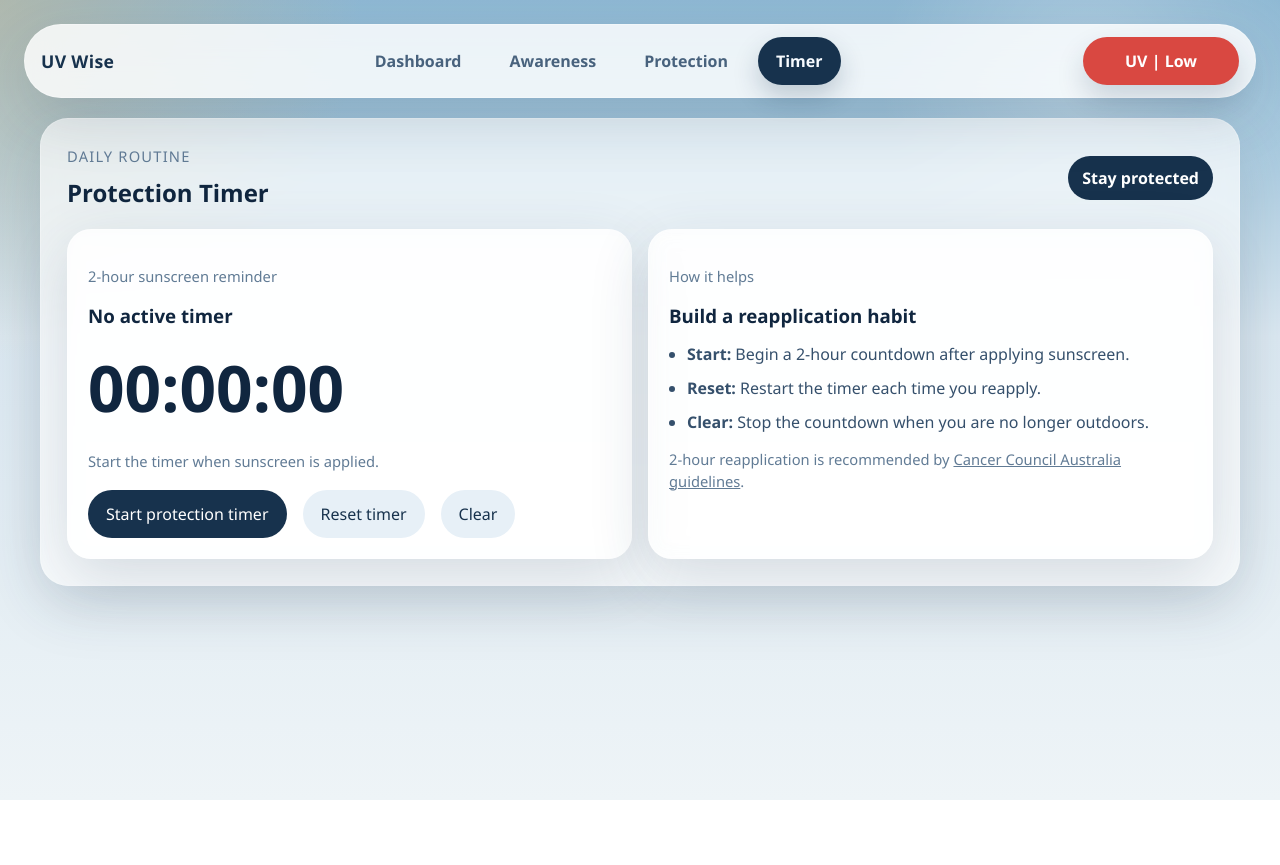
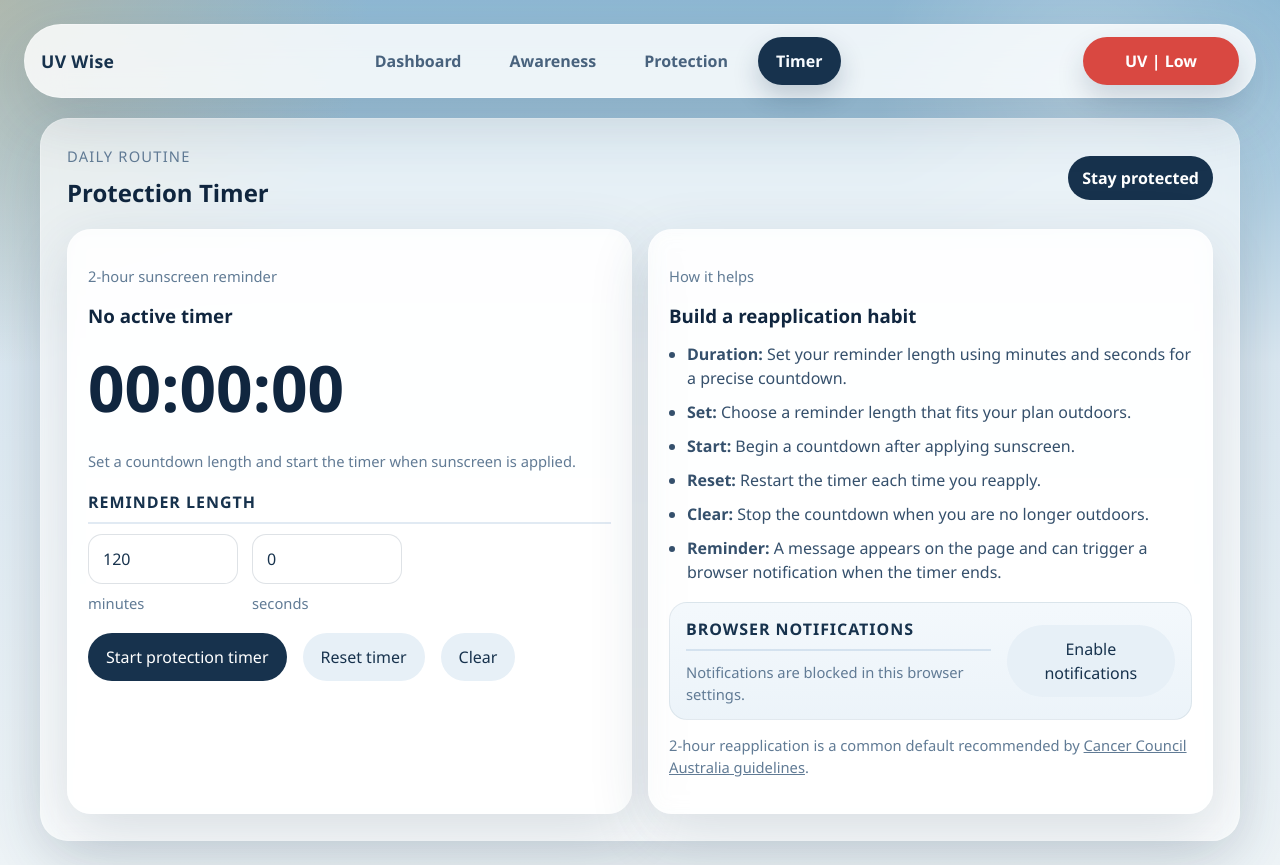
Before and after one commit to TianzeShen/UV-Wise, a Vue app in the folder frontend/web-app/: page / in a window 1280 px wide. Both pictures are taken after a click on the button "Timer". Before the commit the page ends 800 px from the top, so only its background shows below. Built offline with nearby package versions, Linux system fonts and the light colour scheme; no server answers.

Commit message:
feat(timer): add custom minute-second duration controls and browser reminder notifications

```diff
--- a/frontend/web-app/src/App.vue
+++ b/frontend/web-app/src/App.vue
@@ -21,10 +21,19 @@ const {
   locationQuery,
   locationSearchStatus,
   locationSuggestions,
+  notificationPermission,
+  notificationSupported,
   pages,
   personalizedAdvice,
   protectionTimerActive,
+  timerCompleted,
+  timerDurationLabel,
+  timerMinutesPart,
+  timerSecondsPart,
+  timerDurationSeconds,
+  timerReminderMessage,
   requestLocation,
+  requestNotificationPermission,
   resetProtectionTimer,
   searchHistory,
   searchLocationByName,
@@ -32,7 +41,11 @@ const {
   skinType,
   skinTypes,
   startProtectionTimer,
+  dismissTimerReminder,
   timerDisplay,
+  updateTimerDuration,
+  updateTimerMinutes,
+  updateTimerSeconds,
   userLocation,
   uvCategory,
   uvData,
@@ -92,11 +105,24 @@ const {
 
       <TimerPage
         v-else
+        :notification-permission="notificationPermission"
+        :notification-supported="notificationSupported"
         :protection-timer-active="protectionTimerActive"
+        :timer-completed="timerCompleted"
+        :timer-duration-label="timerDurationLabel"
+        :timer-minutes-part="timerMinutesPart"
+        :timer-seconds-part="timerSecondsPart"
+        :timer-duration-seconds="timerDurationSeconds"
         :timer-display="timerDisplay"
+        :timer-reminder-message="timerReminderMessage"
         @clear="clearProtectionTimer"
+        @dismiss-reminder="dismissTimerReminder"
+        @enable-notifications="requestNotificationPermission"
         @reset="resetProtectionTimer"
         @start="startProtectionTimer"
+        @update:timer-duration="updateTimerDuration"
+        @update:timer-minutes="updateTimerMinutes"
+        @update:timer-seconds="updateTimerSeconds"
       />
     </main>
   </div>
--- a/frontend/web-app/src/composables/useUvWiseApp.js
+++ b/frontend/web-app/src/composables/useUvWiseApp.js
@@ -31,8 +31,15 @@ export function useUvWiseApp() {
   const uvLoading = ref(false)
   const timerNow = ref(Date.now())
   const skinType = ref(Number(localStorage.getItem('uvwise-skin-type')) || 2)
+  const timerDurationSeconds = ref(Number(localStorage.getItem('uvwise-timer-duration-seconds')) || 7200)
   const protectionTimerEnd = ref(Number(localStorage.getItem('uvwise-timer-end')) || 0)
   const protectionTimerActive = ref(protectionTimerEnd.value > Date.now())
+  const timerReminderMessage = ref('')
+  const timerCompleted = ref(false)
+  const notificationSupported = ref(typeof window !== 'undefined' && 'Notification' in window)
+  const notificationPermission = ref(
+    notificationSupported.value ? Notification.permission : 'unsupported',
+  )
   const searchHistory = ref(JSON.parse(localStorage.getItem('uvwise-search-history') || '[]'))
   const locationSuggestions = ref([])
 
@@ -128,6 +135,27 @@ export function useUvWiseApp() {
     const seconds = String(totalSeconds % 60).padStart(2, '0')
     return `${hours}:${minutes}:${seconds}`
   })
+
+  const timerDurationLabel = computed(() => {
+    const totalSeconds = Number(timerDurationSeconds.value || 0)
+    if (totalSeconds <= 0) return 'Custom sunscreen reminder'
+    const hours = Math.floor(totalSeconds / 3600)
+    const minutes = Math.floor((totalSeconds % 3600) / 60)
+    const seconds = totalSeconds % 60
+
+    if (hours > 0 && minutes === 0 && seconds === 0) {
+      return `${hours}-hour sunscreen reminder`
+    }
+
+    if (hours === 0 && minutes > 0 && seconds === 0) {
+      return `${minutes}-minute sunscreen reminder`
+    }
+
+    return `${String(hours).padStart(2, '0')}:${String(minutes).padStart(2, '0')}:${String(seconds).padStart(2, '0')} reminder`
+  })
+
+  const timerMinutesPart = computed(() => Math.floor(timerDurationSeconds.value / 60))
+  const timerSecondsPart = computed(() => timerDurationSeconds.value % 60)
 
   const awarenessSummary = computed(() => {
     if (
@@ -562,20 +590,72 @@ export function useUvWiseApp() {
     }
   }
 
-  function startProtectionTimer() {
-    protectionTimerEnd.value = Date.now() + 2 * 60 * 60 * 1000
+  function startProtectionTimer(customSeconds = timerDurationSeconds.value) {
+    const parsedSeconds = Math.max(1, Math.min(24 * 60 * 60, Number(customSeconds) || 7200))
+    timerDurationSeconds.value = parsedSeconds
+    timerReminderMessage.value = ''
+    timerCompleted.value = false
+    protectionTimerEnd.value = Date.now() + parsedSeconds * 1000
     protectionTimerActive.value = true
+    localStorage.setItem('uvwise-timer-duration-seconds', String(parsedSeconds))
     localStorage.setItem('uvwise-timer-end', String(protectionTimerEnd.value))
   }
 
   function resetProtectionTimer() {
-    startProtectionTimer()
+    startProtectionTimer(timerDurationSeconds.value)
   }
 
   function clearProtectionTimer() {
     protectionTimerEnd.value = 0
     protectionTimerActive.value = false
+    timerCompleted.value = false
+    timerReminderMessage.value = ''
     localStorage.removeItem('uvwise-timer-end')
+  }
+
+  function updateTimerDuration(seconds) {
+    const parsedSeconds = Math.max(1, Math.min(24 * 60 * 60, Number(seconds) || 7200))
+    timerDurationSeconds.value = parsedSeconds
+    localStorage.setItem('uvwise-timer-duration-seconds', String(parsedSeconds))
+  }
+
+  function updateTimerMinutes(minutes) {
+    const parsedMinutes = Math.max(0, Math.min(1440, Number(minutes) || 0))
+    updateTimerDuration(parsedMinutes * 60 + timerSecondsPart.value)
+  }
+
+  function updateTimerSeconds(seconds) {
+    const parsedSeconds = Math.max(0, Math.min(59, Number(seconds) || 0))
+    updateTimerDuration(timerMinutesPart.value * 60 + parsedSeconds)
+  }
+
+  function dismissTimerReminder() {
+    timerReminderMessage.value = ''
+    timerCompleted.value = false
+  }
+
+  async function requestNotificationPermission() {
+    if (!notificationSupported.value) return 'unsupported'
+    const permission = await Notification.requestPermission()
+    notificationPermission.value = permission
+    return permission
+  }
+
+  function sendTimerNotification() {
+    if (!notificationSupported.value || notificationPermission.value !== 'granted') return
+    const body = `Your protection timer has ended. Time to reapply sunscreen.`
+    const notification = new Notification('UV Wise reminder', {
+      body,
+      tag: 'uvwise-protection-timer',
+      renotify: true,
+    })
+
+    notification.onclick = () => {
+      if (typeof window !== 'undefined') {
+        window.focus()
+      }
+      notification.close()
+    }
   }
 
   watch(skinType, () => {
@@ -588,7 +668,13 @@ export function useUvWiseApp() {
   })
 
   watch([timerRemainingMs, protectionTimerEnd], () => {
+    const wasActive = protectionTimerActive.value
     protectionTimerActive.value = protectionTimerEnd.value > Date.now()
+    if (wasActive && !protectionTimerActive.value && protectionTimerEnd.value !== 0) {
+      timerCompleted.value = true
+      timerReminderMessage.value = 'Time to reapply sunscreen. Protect exposed skin before heading back outside.'
+      sendTimerNotification()
+    }
     if (!protectionTimerActive.value && protectionTimerEnd.value !== 0) {
       localStorage.removeItem('uvwise-timer-end')
     }
@@ -625,7 +711,16 @@ export function useUvWiseApp() {
     pages,
     personalizedAdvice,
     protectionTimerActive,
+    notificationPermission,
+    notificationSupported,
+    timerCompleted,
+    timerDurationLabel,
+    timerMinutesPart,
+    timerSecondsPart,
+    timerDurationSeconds,
+    timerReminderMessage,
     requestLocation,
+    requestNotificationPermission,
     resetProtectionTimer,
     searchHistory,
     searchLocationByName,
@@ -634,7 +729,11 @@ export function useUvWiseApp() {
     skinType,
     skinTypes,
     startProtectionTimer,
+    dismissTimerReminder,
     timerDisplay,
+    updateTimerDuration,
+    updateTimerMinutes,
+    updateTimerSeconds,
     clearProtectionTimer,
     userLocation,
     uvCategory,
--- a/frontend/web-app/src/pages/TimerPage.vue
+++ b/frontend/web-app/src/pages/TimerPage.vue
@@ -2,17 +2,58 @@
 import PageSectionHeader from '../components/PageSectionHeader.vue'
 
 defineProps({
+  notificationPermission: {
+    type: String,
+    required: true,
+  },
+  notificationSupported: {
+    type: Boolean,
+    required: true,
+  },
   protectionTimerActive: {
     type: Boolean,
+    required: true,
+  },
+  timerCompleted: {
+    type: Boolean,
+    required: true,
+  },
+  timerDurationLabel: {
+    type: String,
+    required: true,
+  },
+  timerMinutesPart: {
+    type: Number,
+    required: true,
+  },
+  timerSecondsPart: {
+    type: Number,
+    required: true,
+  },
+  timerDurationSeconds: {
+    type: Number,
     required: true,
   },
   timerDisplay: {
     type: String,
     required: true,
   },
+  timerReminderMessage: {
+    type: String,
+    required: true,
+  },
 })
 
-defineEmits(['clear', 'reset', 'start'])
+defineEmits([
+  'clear',
+  'dismiss-reminder',
+  'enable-notifications',
+  'reset',
+  'start',
+  'update:timer-duration',
+  'update:timer-minutes',
+  'update:timer-seconds',
+])
 </script>
 
 <template>
@@ -25,14 +66,69 @@ defineEmits(['clear', 'reset', 'start'])
 
     <div class="dashboard-grid timer-grid">
       <article class="feature-card timer-card">
-        <p class="card-label">2-hour sunscreen reminder</p>
-        <h3>{{ protectionTimerActive ? 'Protection active' : 'No active timer' }}</h3>
+        <p class="card-label">{{ timerDurationLabel }}</p>
+        <h3>
+          {{
+            protectionTimerActive
+              ? 'Protection active'
+              : timerCompleted
+                ? 'Reminder complete'
+                : 'No active timer'
+          }}
+        </h3>
         <strong class="timer-value">{{ protectionTimerActive ? timerDisplay : '00:00:00' }}</strong>
         <p class="helper-text">
-          {{ protectionTimerActive ? 'Reset this after reapplying sunscreen.' : 'Start the timer when sunscreen is applied.' }}
+          {{
+            protectionTimerActive
+              ? 'Reset this after reapplying sunscreen.'
+              : 'Set a countdown length and start the timer when sunscreen is applied.'
+          }}
         </p>
+
+        <div class="timer-duration-controls">
+          <span class="sub-label">Reminder length</span>
+          <div class="timer-duration-split">
+            <label class="timer-duration-field" for="timer-minutes">
+              <input
+                id="timer-minutes"
+                class="timer-duration-input"
+                :value="timerMinutesPart"
+                type="number"
+                min="0"
+                max="1440"
+                step="1"
+                @input="$emit('update:timer-minutes', $event.target.value)"
+              />
+              <span class="helper-text">minutes</span>
+            </label>
+
+            <label class="timer-duration-field" for="timer-seconds">
+              <input
+                id="timer-seconds"
+                class="timer-duration-input"
+                :value="timerSecondsPart"
+                type="number"
+                min="0"
+                max="59"
+                step="1"
+                @input="$emit('update:timer-seconds', $event.target.value)"
+              />
+              <span class="helper-text">seconds</span>
+            </label>
+          </div>
+        </div>
+
+        <div v-if="timerReminderMessage" class="timer-reminder-banner">
+          <strong>{{ timerReminderMessage }}</strong>
+          <button class="ghost-button timer-reminder-dismiss" @click="$emit('dismiss-reminder')">
+            Dismiss
+          </button>
+        </div>
+
         <div class="button-row">
-          <button class="primary-button" @click="$emit('start')">Start protection timer</button>
+          <button class="primary-button" @click="$emit('start', timerDurationSeconds)">
+            Start protection timer
+          </button>
           <button class="ghost-button" @click="$emit('reset')">Reset timer</button>
           <button class="ghost-button" @click="$emit('clear')">Clear</button>
         </div>
@@ -42,12 +138,40 @@ defineEmits(['clear', 'reset', 'start'])
         <p class="card-label">How it helps</p>
         <h3>Build a reapplication habit</h3>
         <ul class="guidance-list">
-          <li><strong>Start:</strong> Begin a 2-hour countdown after applying sunscreen.</li>
+          <li>
+            <strong>Duration:</strong> Set your reminder length using minutes and seconds for a precise countdown.
+          </li>
+          <li><strong>Set:</strong> Choose a reminder length that fits your plan outdoors.</li>
+          <li><strong>Start:</strong> Begin a countdown after applying sunscreen.</li>
           <li><strong>Reset:</strong> Restart the timer each time you reapply.</li>
           <li><strong>Clear:</strong> Stop the countdown when you are no longer outdoors.</li>
+          <li><strong>Reminder:</strong> A message appears on the page and can trigger a browser notification when the timer ends.</li>
         </ul>
+        <div class="timer-notification-panel">
+          <div>
+            <span class="sub-label">Browser notifications</span>
+            <p class="helper-text">
+              {{
+                !notificationSupported
+                  ? 'This browser does not support notifications.'
+                  : notificationPermission === 'granted'
+                    ? 'Notifications are enabled for timer reminders.'
+                    : notificationPermission === 'denied'
+                      ? 'Notifications are blocked in this browser settings.'
+                      : 'Enable notifications to receive a browser reminder when time is up.'
+              }}
+            </p>
+          </div>
+          <button
+            v-if="notificationSupported && notificationPermission !== 'granted'"
+            class="ghost-button"
+            @click="$emit('enable-notifications')"
+          >
+            Enable notifications
+          </button>
+        </div>
         <p class="helper-text" style="margin-top: 14px;">
-          2-hour reapplication is recommended by
+          2-hour reapplication is a common default recommended by
           <a
             href="https://www.cancer.org.au/cancer-information/causes-and-prevention/sun-safety/sunscreen/advice"
             target="_blank"
--- a/frontend/web-app/src/style.css
+++ b/frontend/web-app/src/style.css
@@ -1028,6 +1028,72 @@ button {
   margin-top: 18px;
 }
 
+.timer-duration-controls {
+  margin-top: 18px;
+}
+
+.timer-duration-field {
+  display: inline-grid;
+  gap: 8px;
+  color: #17324d;
+}
+
+.timer-duration-split {
+  display: flex;
+  flex-wrap: wrap;
+  gap: 14px;
+  margin-top: 8px;
+}
+
+.timer-duration-input {
+  width: 150px;
+  padding: 12px 14px;
+  border: 1px solid rgba(23, 50, 77, 0.14);
+  border-radius: 14px;
+  background: rgba(255, 255, 255, 0.88);
+  color: #17324d;
+}
+
+.timer-duration-input:focus {
+  outline: 2px solid rgba(47, 104, 168, 0.18);
+  border-color: rgba(47, 104, 168, 0.24);
+}
+
+.timer-reminder-banner {
+  margin-top: 18px;
+  padding: 16px 18px;
+  border-radius: 18px;
+  background: linear-gradient(180deg, rgba(255, 237, 213, 0.96), rgba(255, 247, 237, 0.98));
+  border: 1px solid rgba(249, 115, 22, 0.2);
+  color: #8a3c11;
+  display: flex;
+  align-items: center;
+  justify-content: space-between;
+  gap: 14px;
+}
+
+.timer-reminder-dismiss {
+  background: rgba(255, 255, 255, 0.76);
+  color: #8a3c11;
+  flex: 0 0 auto;
+}
+
+.timer-notification-panel {
+  margin-top: 18px;
+  padding: 14px 16px;
+  border-radius: 18px;
+  background: linear-gradient(180deg, rgba(243, 248, 252, 0.96), rgba(235, 243, 249, 0.96));
+  border: 1px solid rgba(23, 50, 77, 0.08);
+  display: flex;
+  align-items: center;
+  justify-content: space-between;
+  gap: 16px;
+}
+
+.timer-notification-panel .helper-text {
+  margin: 6px 0 0;
+}
+
 @media (max-width: 960px) {
   .uv-card,
   .metric-card,
```
